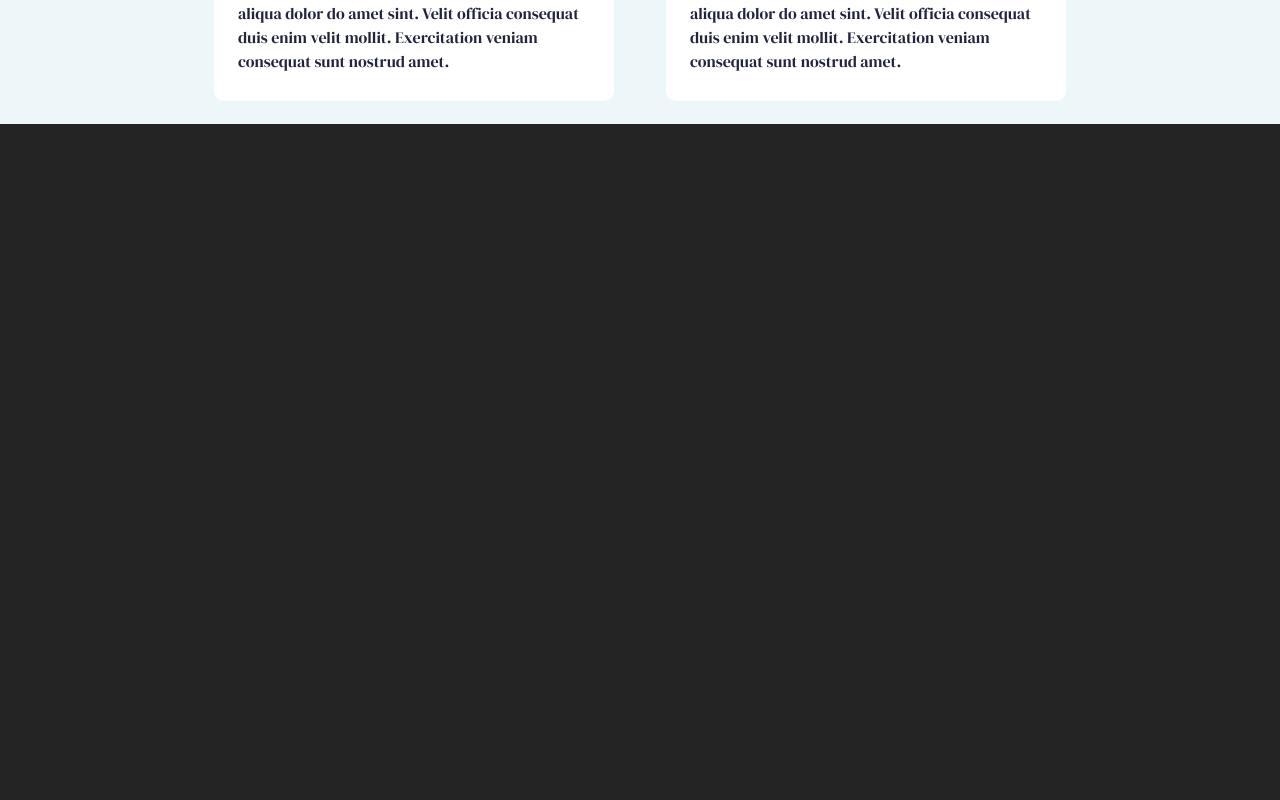
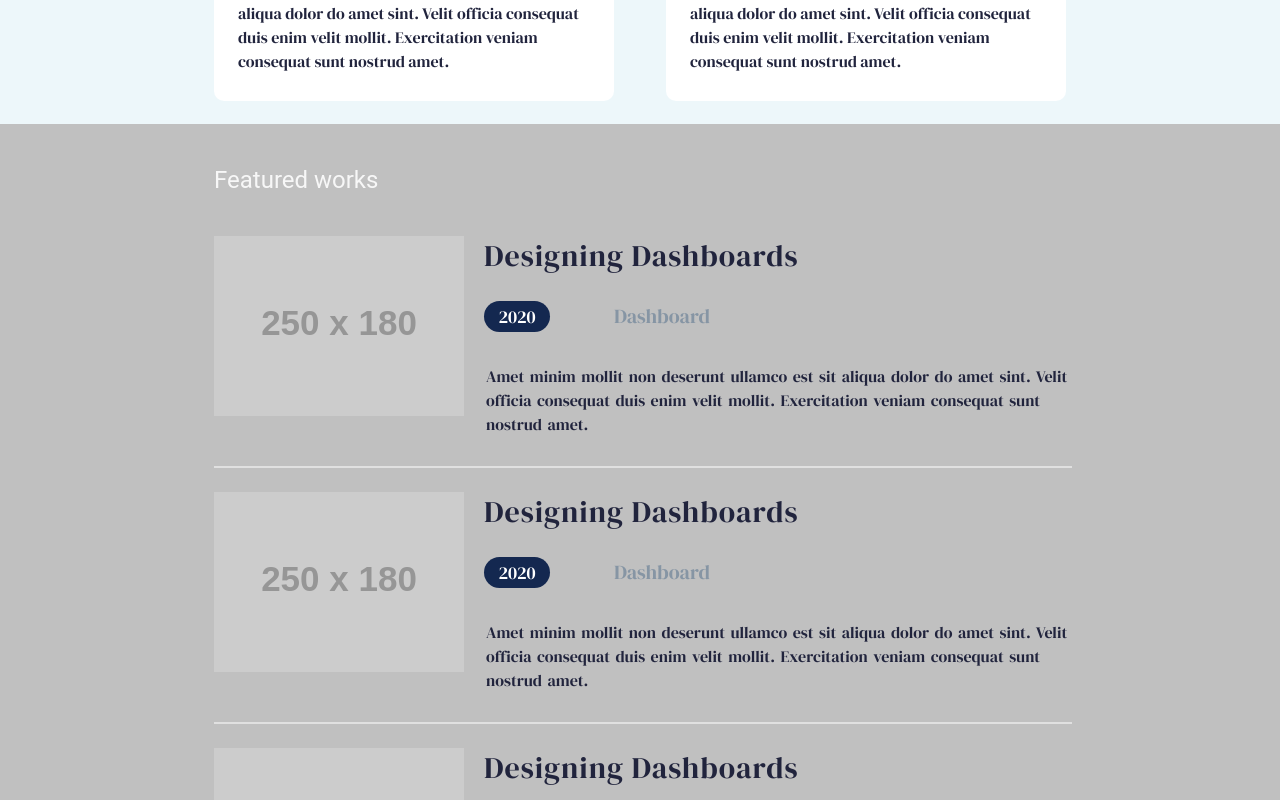
Before and after one commit to salidorj/Personal-Portfolio-, a React (Vite) app: page / in a window 1280 px wide. Shown: the part 880-1680 px from the top of the page. Before the commit the page ends 1004 px from the top, so only its background shows below. Built offline with nearby package versions, Linux system fonts and the light colour scheme.

Commit message:
adding card item home

```diff
--- a/src/Components/Home.jsx
+++ b/src/Components/Home.jsx
@@ -1,15 +1,37 @@
 import React from "react";
 import AppBarr from "./modules Components/Appbar";
-import { Box, Container, Avatar, Stack, Typography, Button } from "@mui/material";
+import {
+  Box,
+  Container,
+  Avatar,
+  Stack,
+  Typography,
+  Button,
+} from "@mui/material";
 import { CardItemHome } from "./modules Components/CardItemHome";
+import { ItemCard } from "./modules Components/ItemCard";
 
 export const Home = () => {
   return (
-    <Box sx={{backgroundColor:"white"}}>
+    <Box sx={{ backgroundColor: "white" }}>
       <AppBarr />
-      <Box sx={{ backgroundColor: "white", height: "525px" , display: "flex", alignItems: "center"}}>
-        <Container maxWidth="md" sx={{ display: "flex", alignItems: "center", justifyContent: "space-between" }}>
-          <Box sx={{padding: 0}}>
+      <Box
+        sx={{
+          backgroundColor: "white",
+          height: "525px",
+          display: "flex",
+          alignItems: "center",
+        }}
+      >
+        <Container
+          maxWidth="md"
+          sx={{
+            display: "flex",
+            alignItems: "center",
+            justifyContent: "space-between",
+          }}
+        >
+          <Box sx={{ padding: 0 }}>
             <Stack sx={{ display: "flex" }}>
               <Typography
                 fontFamily="DM Serif Display, serif "
@@ -37,23 +59,28 @@ export const Home = () => {
                   fontWeight: "200",
                   fontSize: "16px",
                   color: "#21243D",
-                    mt:"30px"
+                  mt: "30px",
                 }}
               >
                 Amet minim mollit non deserunt ullamco est sit aliqua dolor do
                 amet sint. Velit officia consequat duis enim velit mollit.
                 Exercitation veniam consequat sunt nostrud amet.
               </Typography>
-              <Button variant="contained" disableElevation sx={{backgroundColor:"#FF6464",
+              <Button
+                variant="contained"
+                disableElevation
+                sx={{
+                  backgroundColor: "#FF6464",
                   width: "250px",
-                height:"47px",
-                mt:"30px",
+                  height: "47px",
+                  mt: "30px",
                   display: "block",
-                fontSize:"20px",
+                  fontSize: "20px",
                   fontWeight: "300",
                   letterSpacing: "1px",
                   fontFamily: "DM Serif Display, serif ",
-              }}>
+                }}
+              >
                 Download Resume
               </Button>
             </Stack>
@@ -75,6 +102,23 @@ export const Home = () => {
         </Container>
       </Box>
       <CardItemHome />
+      <Box sx={{ height: "1000px", backgroundColor: "#C0C0C0" }}>
+        <Container maxWidth="md">
+          <Typography
+            variant="h5"
+            component="h3"
+            sx={{ paddingTop: "40px", paddingBottom: "40px" }}
+          >
+            Featured works
+          </Typography>
+          <ItemCard />
+          <br />
+          <ItemCard />
+          <br />
+          <ItemCard />
+          <br />
+        </Container>
+      </Box>
     </Box>
   );
 };
--- /dev/null
+++ b/src/Components/modules Components/ItemCard.jsx
@@ -0,0 +1,98 @@
+import React from "react";
+import { Box, Container, Typography } from "@mui/material";
+export const ItemCard = () => {
+  return (
+    <Box
+      sx={{
+        height: "230px",
+        width: "858px",
+        display: "flex",
+        justifyContent: "space-between",
+        borderBottom:"2px solid #E0E0E0"
+      }}
+    >
+      <img
+        src="https://placehold.co/250x180"
+        alt=""
+        style={{ maxWidth: "250px", maxHeight: "180px" }}
+      />
+
+      <Box sx={{width: "608px" }}>
+        <Typography
+          variant="h5"
+          component="h3"
+          sx={{
+            fontSize: "30px",
+            color: "#21243D",
+            fontWeight: "bold",
+            fontFamily: "DM Serif Display, serif ",
+            letterSpacing: "1px",
+            position: "relative",
+            top: "0px",
+            left: "20px",
+          }}
+        >
+          Designing Dashboards
+        </Typography>
+        <Typography
+          variant="p"
+          component="p"
+          sx={{
+            fontSize: "18px",
+            color: "white",
+            fontWeight: "bold",
+            fontFamily: "DM Serif Display, serif ",
+
+            fontWeight: "bold",
+            backgroundColor: "#142850",
+            borderRadius: "20px",
+            padding: "2px",
+            display: "inline-block",
+            width: "62px",
+            textAlign: "center",
+            position: "relative",
+            left: "20px",
+            top: "25px",
+          }}
+        >
+          2020
+        </Typography>
+        <Typography
+          variant="p"
+          component="p"
+          sx={{
+            fontSize: "20px",
+            color: "#8695A4",
+            fontFamily: "DM Serif Display, serif ",
+            position: "relative",
+            left: "150px",
+            top: "-6px",
+          }}
+        >
+          Dashboard
+        </Typography>
+        <Typography
+          variant="p"
+          component="p"
+          sx={{
+            fontSize: "16px",
+            color: "#21243D",
+            fontFamily: "DM Serif Display, serif ",
+            position: "relative",
+            left: "20px",
+            top: "25px",
+            wordSpacing:"2px",
+            wordWrap:"break-word",
+            overflow:"auto",
+            height:"100px",
+            padding:"2px"
+          }}
+        >
+          Amet minim mollit non deserunt ullamco est sit aliqua dolor do amet
+          sint. Velit officia consequat duis enim velit mollit. Exercitation
+          veniam consequat sunt nostrud amet.
+        </Typography>
+      </Box>
+    </Box>
+  );
+};
```
Lines whose indentation alone changed are shown as unchanged.
